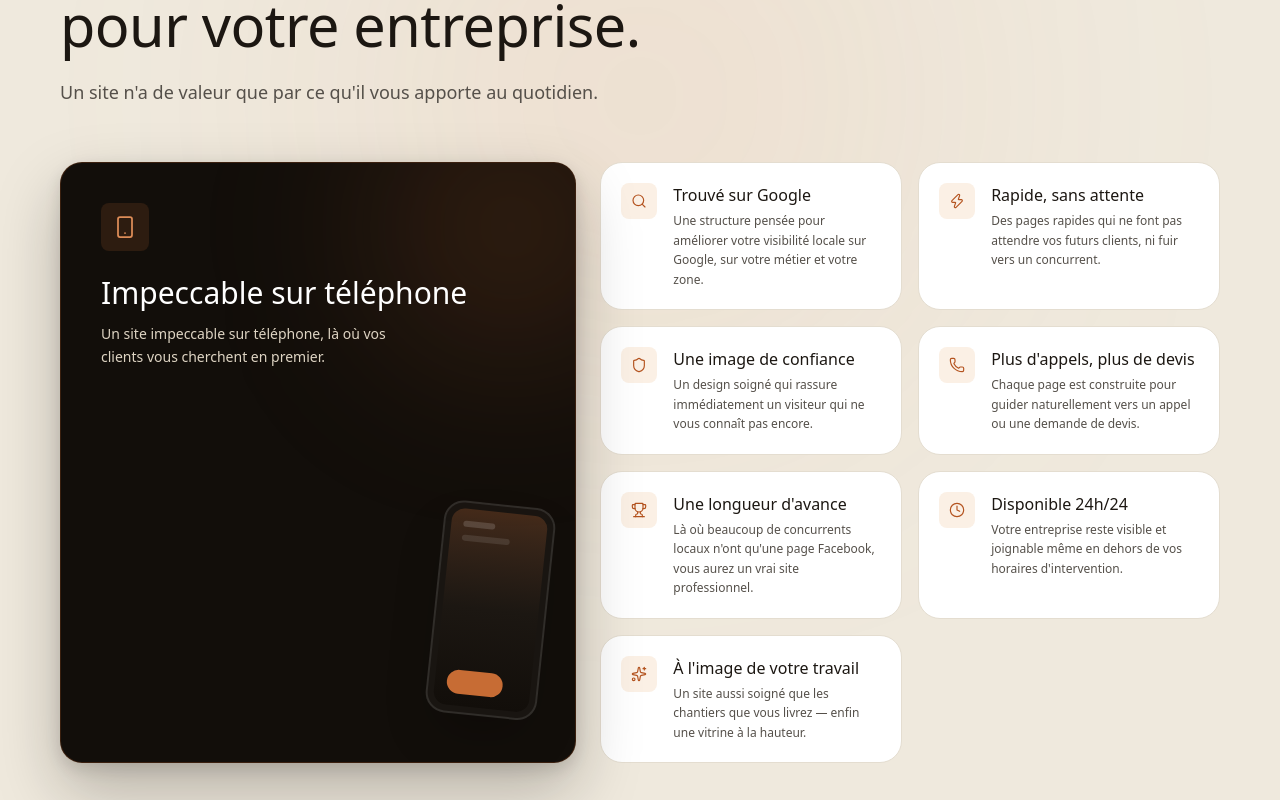
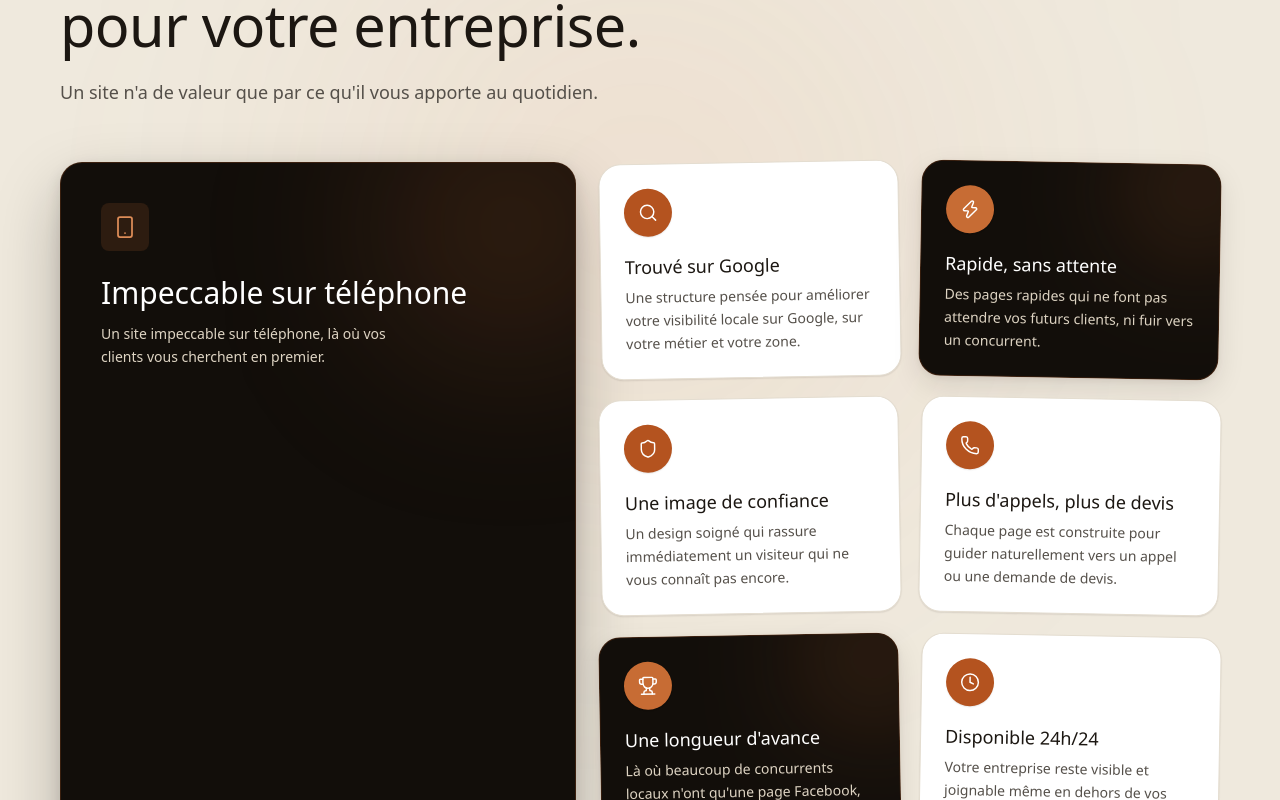
Before and after one commit to Jeremy13800/WEBUILD, a Next.js app: page / in a window 1280 px wide. Shown: the part 4060-4860 px from the top of the page. Built offline with nearby package versions, Linux system fonts and the light colour scheme.

Commit message:
mise a jour de la section ce que ça change

```diff
--- a/src/components/sections/benefits.tsx
+++ b/src/components/sections/benefits.tsx
@@ -4,6 +4,7 @@ import type { BenefitItem } from "@/types";
 import { SectionHeading } from "@/components/ui/section-heading";
 import { Container } from "@/components/ui/container";
 import { Reveal } from "@/components/motion/reveal";
+import { cn } from "@/lib/utils";
 
 const iconMap: Record<BenefitItem["icon"], LucideIcon> = {
   smartphone: Smartphone,
@@ -17,6 +18,10 @@ const iconMap: Record<BenefitItem["icon"], LucideIcon> = {
 };
 
 const [featured, ...rest] = benefitItems;
+
+/** Deux cartes sombres parmi les six, en écho à la carte vedette — assez
+ * pour casser le mur de blanc, pas assez pour lui faire concurrence. */
+const darkIndexes = new Set([1, 4]);
 
 /**
  * Un bénéfice mis en avant avec une composition entièrement différente
@@ -68,23 +73,43 @@ export function Benefits() {
             </div>
           </Reveal>
 
-          <div className="grid grid-cols-1 gap-4 sm:grid-cols-2">
+          <div className="grid grid-cols-1 gap-5 sm:grid-cols-2">
             {rest.map((benefit, i) => {
               const Icon = iconMap[benefit.icon];
+              const dark = darkIndexes.has(i);
               return (
                 <Reveal
                   key={benefit.title}
                   delay={(i % 4) * 0.05}
-                  className="group flex items-start gap-4 rounded-[var(--radius-lg)] border border-line bg-card p-5 transition-all duration-300 hover:-translate-y-0.5 hover:border-clay-200 hover:shadow-[var(--shadow-sm)]"
+                  className={cn(
+                    "group relative flex flex-col gap-4 overflow-hidden rounded-[var(--radius-lg)] p-6 transition-all duration-300 hover:-translate-y-1.5 hover:rotate-0 hover:shadow-[var(--shadow-lg)]",
+                    i % 2 === 0 ? "lg:-rotate-1" : "lg:rotate-1",
+                    dark
+                      ? "border border-clay-600/25 bg-ink-950 text-white shadow-[var(--shadow-md)]"
+                      : "border border-line bg-card shadow-[var(--shadow-sm)] hover:border-clay-200",
+                  )}
                 >
-                  <div className="grid size-9 shrink-0 place-items-center rounded-[var(--radius-sm)] bg-clay-50 text-clay-600 transition-transform duration-300 group-hover:scale-110 group-hover:-rotate-6">
-                    <Icon className="size-4" strokeWidth={1.75} />
+                  {dark && (
+                    <div
+                      className="pointer-events-none absolute -top-10 -right-10 size-32 rounded-full bg-clay-500/25 blur-[60px]"
+                      aria-hidden
+                    />
+                  )}
+                  <div
+                    className={cn(
+                      "relative grid size-12 place-items-center rounded-full text-white shadow-[var(--shadow-sm)] transition-transform duration-300 group-hover:scale-110 group-hover:rotate-6",
+                      dark ? "bg-clay-500" : "bg-clay-600",
+                    )}
+                  >
+                    <Icon className="size-5" strokeWidth={1.75} />
                   </div>
-                  <div>
-                    <h3 className="font-[family-name:var(--font-display)] text-base font-normal text-ink">
+                  <div className="relative">
+                    <h3 className={cn("font-[family-name:var(--font-display)] text-lg font-normal", dark ? "text-white" : "text-ink")}>
                       {benefit.title}
                     </h3>
-                    <p className="mt-1 text-xs leading-relaxed text-ink-soft">{benefit.description}</p>
+                    <p className={cn("mt-1.5 text-sm leading-relaxed", dark ? "text-sand" : "text-ink-soft")}>
+                      {benefit.description}
+                    </p>
                   </div>
                 </Reveal>
               );
```
